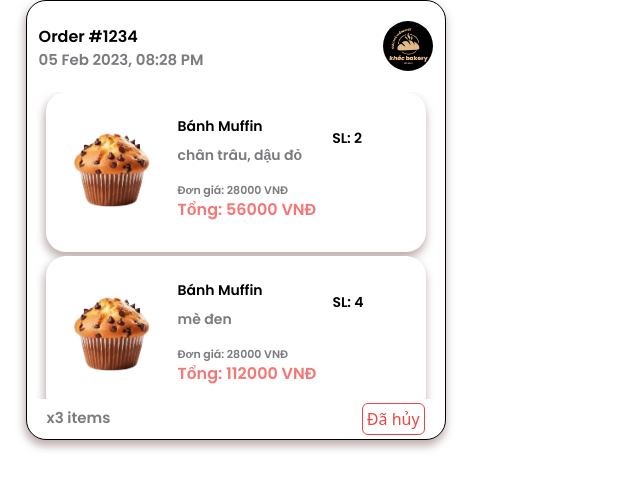
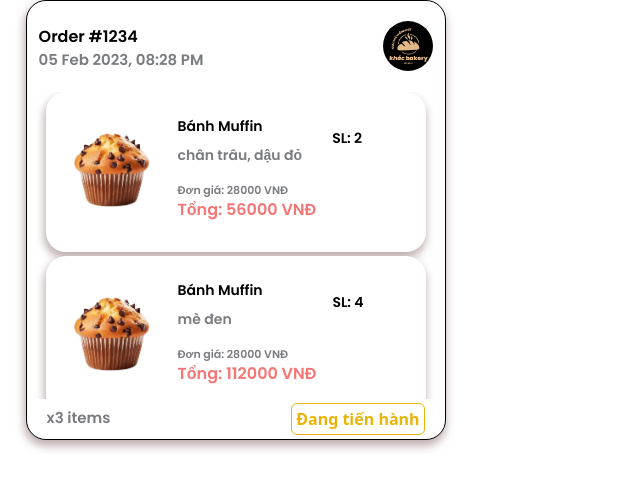
Before and after one commit to devkcng/bakery-store, a Next.js app: page / in a window 1280 px wide. Shown: the top 488 px of the page, without its empty margins (0-640 px from the left). Built offline with nearby package versions, Linux system fonts and the light colour scheme; a web font is replaced by a local one.

Commit message:
modify: refactored code in page.tsx and order-card.tsx, including formatting changes, added font-bold to status labels, and updated OrderCard component

```diff
--- a/src/app/page.tsx
+++ b/src/app/page.tsx
@@ -10,7 +10,7 @@ import { useState } from "react";
 import NavBar from "@/components/header/nav-bar";
 import Footer from "@/components/Footer/footer";
 import HomePage from "./home/page";
-import ItemOrder, {DetailOrder} from "@/components/item-order/item-order";
+import ItemOrder, { DetailOrder } from "@/components/item-order/item-order";
 import OrderInfoSection from "@/components/section/orderInfo-section";
 import AddProduct from "@/components/add-product/add-product";
 import OrderCard from "@/components/order-card/order-card";
@@ -23,21 +23,30 @@ export default function Home() {
   // };
   // console.log(selectedOption);
   const itemInfo: ItemProps = {
-    imagePath: '', // Đường dẫn đến ảnh
-    itemName: '', // Tên món
-    itemPrice: 28000 // Giá món
+    imagePath: "", // Đường dẫn đến ảnh
+    itemName: "", // Tên món
+    itemPrice: 28000, // Giá món
   };
   const count = 2;
   const time: string = new Date().toLocaleString("vi-VN", {
     timeZone: "Asia/Ho_Chi_Minh",
   });
   const listOfOrders: DetailOrder[] = [
-    { itemInfo:{imagePath: "",  itemName: "", itemPrice: 28000},
-    itemCount: 2, itemTopping: "chân trâu, dậu đỏ" },
-    { itemInfo:{imagePath: "",  itemName: "", itemPrice: 28000},
-    itemCount: 4, itemTopping: "mè đen" },
-    { itemInfo:{imagePath: "",  itemName: "", itemPrice: 28000},
-     itemCount: 5, itemTopping: "hạnh nhân" },
+    {
+      itemInfo: { imagePath: "", itemName: "", itemPrice: 28000 },
+      itemCount: 2,
+      itemTopping: "chân trâu, dậu đỏ",
+    },
+    {
+      itemInfo: { imagePath: "", itemName: "", itemPrice: 28000 },
+      itemCount: 4,
+      itemTopping: "mè đen",
+    },
+    {
+      itemInfo: { imagePath: "", itemName: "", itemPrice: 28000 },
+      itemCount: 5,
+      itemTopping: "hạnh nhân",
+    },
   ];
   console.log(time);
   return (
@@ -62,7 +71,12 @@ export default function Home() {
       ></OrderInfoSection> */}
       {/* <AddProduct></AddProduct> */}
 
-      <OrderCard OrderID="" timeOrder="" DetailOrders={listOfOrders} status="Đã hủy"></OrderCard>
+      <OrderCard
+        OrderID=""
+        timeOrder=""
+        DetailOrders={listOfOrders}
+        status="Đang tiến hành"
+      ></OrderCard>
     </div>
   );
 }
--- a/src/components/order-card/order-card.tsx
+++ b/src/components/order-card/order-card.tsx
@@ -1,7 +1,8 @@
-import React, {FC} from 'react';
-import ItemOrder, {DetailOrder} from '../item-order/item-order';
+/* eslint-disable @next/next/no-img-element */
+import React, { FC } from "react";
+import ItemOrder, { DetailOrder } from "../item-order/item-order";
 import "./order-card.css";
-import ItemCard from '../item-card/item-card';
+import ItemCard from "../item-card/item-card";
 type Status = "Đã hủy" | "Đang tiến hành" | "Hoàn thành" | "Đã giao";
 
 interface StatusLabelProps {
@@ -11,42 +12,47 @@ interface StatusLabelProps {
 const getStatusColor = (status: Status): string => {
   switch (status) {
     case "Đã hủy":
-      return "text-red-500 border-[1.5px] border-red-500 ";
+      return "text-red-500 border-[1.5px] border-red-500 font-bold ";
     case "Đang tiến hành":
-      return "text-yellow-500 border-[1.5px] border-yelloe-500 ";
+      return "text-yellow-500 border-[1.5px] border-yellow-500 font-bold ";
     case "Hoàn thành":
-      return "text-green-500 border-[1.5px] border-green-500 ";
+      return "text-green-500 border-[1.5px] border-green-500 font-bold ";
     case "Đã giao":
-      return "text-blue-500 border-[1.5px] border-blue-500 ";
+      return "text-blue-500 border-[1.5px] border-blue-500 font-bold ";
     default:
-      return "text-black border-[1.5px] border-black-500 "; // Màu mặc định nếu trạng thái không khớp
+      return "text-black border-[1.5px] border-black-500 font-bold "; // Màu mặc định nếu trạng thái không khớp
   }
 };
 export interface DetailOrderAdmin {
-    OrderID: string,
-    timeOrder: string,
-    DetailOrders: DetailOrder[],
-    status:Status
+  OrderID: string;
+  timeOrder: string;
+  DetailOrders: DetailOrder[];
+  status: Status;
 }
-const OrderCard: FC<DetailOrderAdmin> = ({OrderID, timeOrder, DetailOrders, status}) => {
+const OrderCard: FC<DetailOrderAdmin> = ({
+  OrderID,
+  timeOrder,
+  DetailOrders,
+  status,
+}) => {
   return (
     <div>
-            <div className='containerDetailcard'>
+      <div className="containerDetailcard">
         <div>
           {/* Phần 1 */}
-                <div className='flex flex-row px-3 justify-between'>
+          <div className="flex flex-row px-3 justify-between">
             <div>
               <span className="block font-display text-[16px] font-semibold mt-1">
-                        {OrderID ?`Order #${OrderID}`:"Order #1234" }
+                {OrderID ? `Order #${OrderID}` : "Order #1234"}
               </span>{" "}
               <span className="block font-display text-[15px] font-semibold text-[#797B7E]">
                 {timeOrder ? `${timeOrder}` : "05 Feb 2023, 08:28 PM"}
               </span>{" "}
             </div>
             <img
-                        src= "/imgs/logo_project.png"
+              src="/imgs/logo_project.png"
               alt=""
-                        className='bg-black rounded-full object-cover w-[50px] h-[50px]'
+              className="bg-black rounded-full object-cover w-[50px] h-[50px]"
             />
           </div>
         </div>
@@ -62,15 +68,20 @@ const OrderCard: FC<DetailOrderAdmin> = ({OrderID, timeOrder, DetailOrders, stat
             </div>
           ))}
         </div>
-                <div className='flex flex-row px-5 py-2 justify-between'>
+        <div className="flex flex-row px-5 py-2 justify-between">
           {/* Phần 3 */}
-                <div >
+          <div>
             <span className="block font-display text-[15px] font-semibold text-[#797B7E]">
-                    {DetailOrders.length === 0 ? `x0 items` : `x${DetailOrders.length} items`}
+              {DetailOrders.length === 0
+                ? `x0 items`
+                : `x${DetailOrders.length} items`}
             </span>{" "}
           </div>
           <div>
-                    <label htmlFor="" className={`${getStatusColor(status)} rounded-md p-1`}>
+            <label
+              htmlFor=""
+              className={`${getStatusColor(status)} rounded-md p-1`}
+            >
               {status}
             </label>
           </div>
```
Lines whose indentation alone changed are shown as unchanged.
